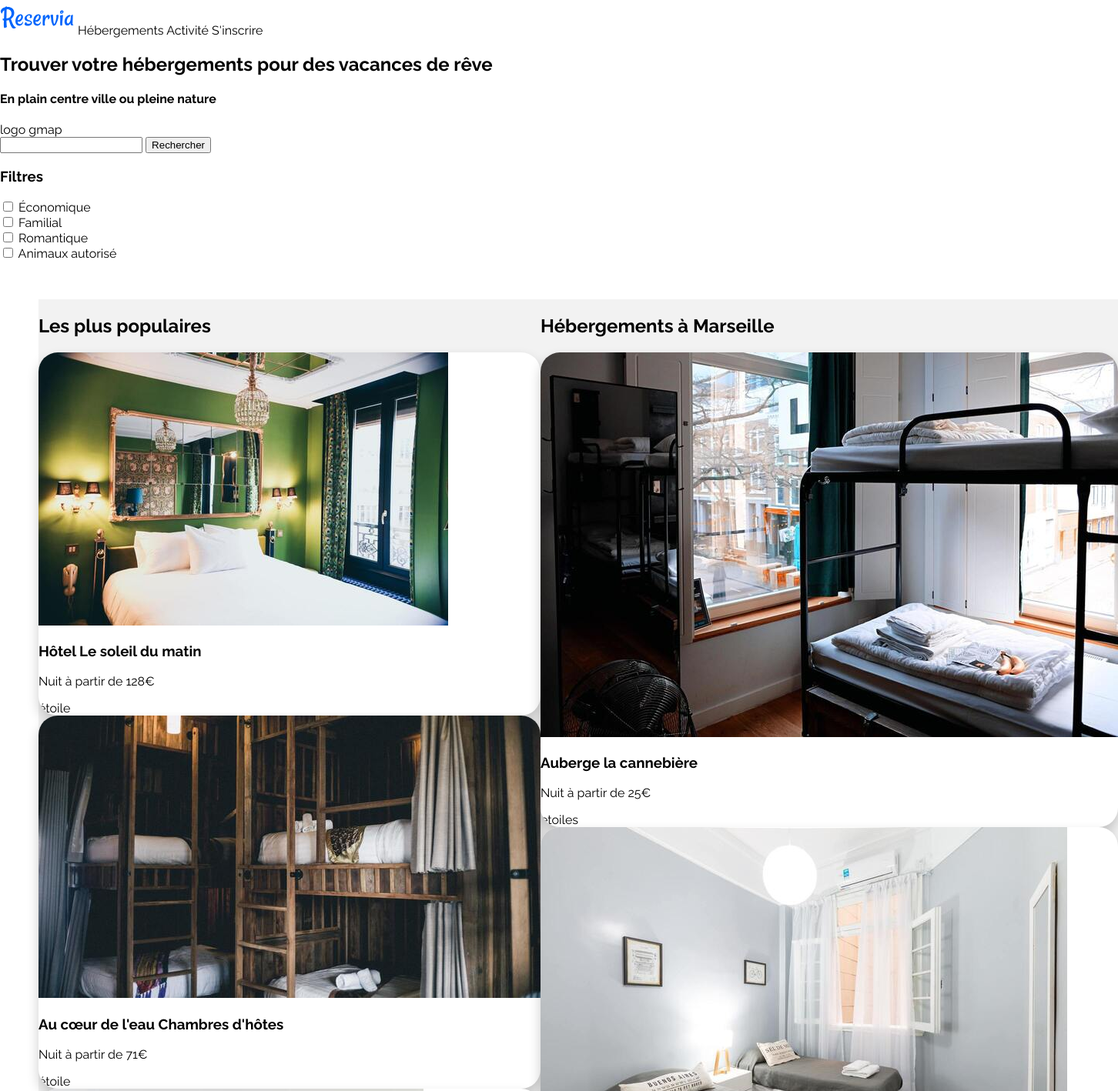
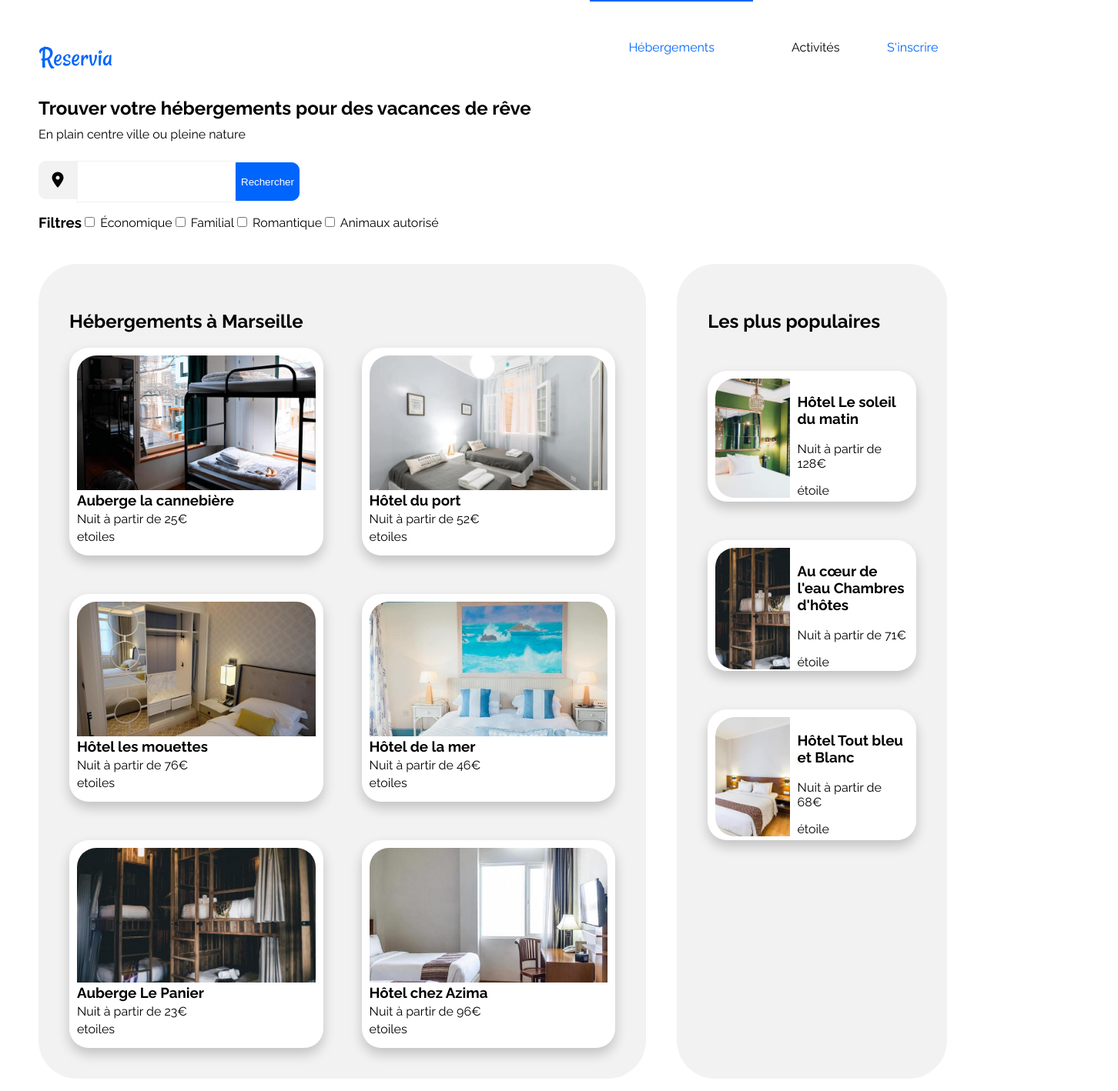
Before and after one commit to rlaunay/RemiLaunay_2_20102020, a plain HTML site: page index.html in a window 1280 px wide. Shown: the top 1418 px of the page at 77% size, 1452 px wide, since content can reach past the window. Drawn offline with Linux system fonts and the light colour scheme.

Commit message:
:construction: desktop mise en page

```diff
--- a/index.html
+++ b/index.html
@@ -6,37 +6,42 @@
     <title>Reservia</title>
     <link href="https://fonts.googleapis.com/css2?family=Raleway:wght@400;700&display=swap" rel="stylesheet">
     <link rel="stylesheet" href="./style/style.css">
+    <script src="https://kit.fontawesome.com/2c740296bb.js" crossorigin="anonymous"></script>
 </head>
 <body>
     <header>
         <nav>
-            <img src="./img/logo/Reservia.svg" alt="">
-            <a href="#">Hébergements</a>
-            <a href="#">Activité</a>
-            <a href="#">S'inscrire</a>
+            <img class="nav__items nav__logo" src="./img/logo/Reservia.svg" alt="">
+            <a class="nav__items nav__link active" href="#">Hébergements</a>
+            <a class="nav__items nav__link" href="#">Activités</a>
+            <a class="nav__items nav__register" href="#">S'inscrire</a>
         </nav>
+        <div class="search">
             <h2>Trouver votre hébergements pour des vacances de rêve</h2>
             <h4>En plain centre ville ou pleine nature</h4>
-        <div class="search">
-            <div>logo gmap</div>
-            <input type="text">
-            <button>Rechercher</button>
+            <div class="search__input input-group">
+                <div class="input-group-icon">
+                    <i class="fas fa-map-marker-alt"></i>
                 </div>
+                <input class="input-group-text" type="text">
+                <button class="input-group-btn">Rechercher</button>
+            </div>
+        </div>
+        <div class="filter">
             <h3>Filtres</h3>
-        <div class="filter">
-            <div>
+            <div class="filter__items">
                 <input type="checkbox" name="eco" id="eco">
                 <label for="eco">Économique</label>
             </div>
-            <div>
+            <div class="filter__items">
                 <input type="checkbox" name="family" id="family">
                 <label for="family">Familial</label>
             </div>
-            <div>
+            <div class="filter__items">
                 <input type="checkbox" name="romantic" id="romantic">
                 <label for="romantic">Romantique</label>
             </div>
-            <div>
+            <div class="filter__items">
                 <input type="checkbox" name="animals" id="animals">
                 <label for="animals">Animaux autorisé</label>
             </div>
@@ -48,112 +53,103 @@
         <div class="lodging__popular">
             <h2>Les plus populaires</h2>
 
-            <div class="lodging__popular-grid">
-                <a href="#">
-                    <div class="card">
-                        <img src="./img/hebergements/4_small/hotel-soleil-matin_small.jpg" alt="">
+            <div class="lodging__popular-list">
+                <div class="card card__lodging-pop">
+                    <a class="card__link" href=""></a>
+                    <div class="image hotel-soleil-matin"></div>
                     <div>
                         <h3>Hôtel Le soleil du matin</h3>
                         <p>Nuit à partir de 128€</p>
                         <div>étoile</div>
                     </div>
                 </div>
-                </a>
 
-                <a href="#">
-                    <div class="card">
-                        <img src="./img/hebergements/4_small/aubiere-le-panier_small.jpg" alt="">
+                <div class="card card__lodging-pop">
+                    <a class="card__link" href=""></a>
+                    <div class="image aubiere-le-panier"></div>
                     <div>
                         <h3>Au cœur de l'eau Chambres d'hôtes</h3>
                         <p>Nuit à partir de 71€</p>
                         <div>étoile</div>
                     </div>
                 </div>
-                </a>
 
-                <a href="#">
-                    <div class="card">
-                        <img src="./img/hebergements/4_small/hotel-tout-bleu-blanc_small.jpg" alt="">
+                <div class="card card__lodging-pop">
+                    <a class="card__link" href=""></a>
+                    <div class="image hotel-tout-bleu-blanc"></div>
                     <div>
                         <h3>Hôtel Tout bleu et Blanc</h3>
                         <p>Nuit à partir de 68€</p>
                         <div>étoile</div>
                     </div>
                 </div>
-                </a>
             </div>
 
         </div>
 
-        <div class="lodging__list">
+        <div class="lodging__all">
             <h2>Hébergements à Marseille</h2>
 
-            <div class="lodging__list-grid">
-                <a href="#">
-                    <div class="card">
-                        <img src="./img/hebergements/4_small/auberge-la-cannebiere_small.jpg" alt="">
-                        <div>
+            <div class="lodging__all-list">
+                <div class="card card__lodging-all">
+                    <a class="card__link" href=""></a>
+                    <div class="image auberge-la-cannebiere"></div>
+                    <div class="card-desc__lodging-all">
                         <h3>Auberge la cannebière</h3>
                         <p>Nuit à partir de 25€</p>
                         <div>etoiles</div>
                     </div>
                 </div>
-                </a>
 
-                <a href="#">
-                    <div class="card">
-                        <img src="./img/hebergements/4_small/hotel-du-port_small.jpg" alt="">
-                        <div>
+                <div class="card card__lodging-all">
+                    <a class="card__link" href=""></a>
+                    <div class="image hotel-du-port"></div>
+                    <div class="card-desc__lodging-all">
                         <h3>Hôtel du port</h3>
                         <p>Nuit à partir de 52€</p>
                         <div>etoiles</div>
                     </div>
                 </div>
-                </a>
 
-                <a href="#">
-                    <div class="card">
-                        <img src="./img/hebergements/4_small/hotel-les-mouettes_small.jpg" alt="">
-                        <div>
+                <div class="card card__lodging-all">
+                    <a class="card__link" href=""></a>
+                    <div class="image hotel-les-mouettes"></div>
+                    <div class="card-desc__lodging-all">
                         <h3>Hôtel les mouettes</h3>
                         <p>Nuit à partir de 76€</p>
                         <div>etoiles</div>
                     </div>
                 </div>
-                </a>
 
-                <a href="#">
-                    <div class="card">
-                        <img src="./img/hebergements/4_small/hotel-de-la-mer_small.jpg" alt="">
-                        <div>
+                <div class="card card__lodging-all">
+                    <a class="card__link" href=""></a>
+                    <div class="image hotel-de-la-mer"></div>
+                    <div class="card-desc__lodging-all">
                         <h3>Hôtel de la mer</h3>
                         <p>Nuit à partir de 46€</p>
                         <div>etoiles</div>
                     </div>
                 </div>
-                </a>
 
-                <a href="#">
-                    <div class="card">
-                        <img src="./img/hebergements/4_small/aubiere-le-panier_small.jpg" alt="">
-                        <div>
+                <div class="card card__lodging-all">
+                    <a class="card__link" href=""></a>
+                    <div class="image aubiere-le-panier"></div>
+                    <div class="card-desc__lodging-all">
                         <h3>Auberge Le Panier</h3>
                         <p>Nuit à partir de 23€</p>
                         <div>etoiles</div>
                     </div>
                 </div>
-                </a>
 
-                <a href="#">
-                    <div class="card">
-                        <img src="./img/hebergements/4_small/hotel-chez-azima_small.jpg" alt="">
-                        <div>
+                <div class="card card__lodging-all">
+                    <a class="card__link" href=""></a>
+                    <div class="image hotel-chez-azima"></div>
+                    <div class="card-desc__lodging-all">
                         <h3>Hôtel chez Azima</h3>
                         <p>Nuit à partir de 96€</p>
                         <div>etoiles</div>
                     </div>
                 </div>
-                </a>
             </div>
         </div>
     </section>
@@ -161,22 +157,19 @@
     <!-- Section 2 Activité -->
     <section class="activity">
         <h2>Activité à Marseille</h2>
-
-        <div class="activity-grid">
-
-            <div class="card card-activity activity-card-1">
+        <div class="activity-list">
+            <div class="card card-activity">
                 <a class="card__link" href=""></a>
-                <img src="./img/activites/4_small/vieux-port_small.jpg" alt="">
+                <div class="image vieux-port"></div>
                 <div class="card-activity__desc">
                     <h3>Vieux Port</h3>
                 </div>
             </div>
 
 
-
-            <div class="card card-activity activity-card-2">
+            <div class="card card-activity">
                 <a class="card__link" href=""></a>
-                <img src="./img/activites/4_small/fort-de-pomegue_small.jpg" alt="">
+                <div class="image fort-de-pomegue"></div>
                 <div class="card-activity__desc">
                     <h3>Fort Pomègues</h3>
                 </div>
@@ -184,9 +177,9 @@
 
 
 
-            <div class="card card-activity activity-card-3">
+            <div class="card card-activity">
                 <a class="card__link" href=""></a>
-                <img src="./img/activites/4_small/iles-du-frioul_small.jpg" alt="">
+                <div class="image iles-du-frioul"></div>
                 <div class="card-activity__desc">
                     <h3>îles du Frioul</h3>
                 </div>
@@ -194,9 +187,9 @@
 
 
 
-            <div class="card card-activity activity-card-4">
+            <div class="card card-activity">
                 <a class="card__link" href=""></a>
-                <img src="./img/activites/4_small/parc-national_small.jpg" alt="">
+                <div class="image parc-national"></div>
                 <div class="card-activity__desc">
                     <h3>Parc National des Calanques</h3>
                 </div>
@@ -204,9 +197,9 @@
 
 
 
-            <div class="card card-activity activity-card-5">
+            <div class="card card-activity">
                 <a class="card__link" href=""></a>
-                <img src="./img/activites/4_small/notre-dame-de-la-garde_small.jpg" alt="">
+                <div class="image notre-dame-de-la-garde"></div>
                 <div class="card-activity__desc">
                     <h3>Notre-Dame-de-la-Garde</h3>
                 </div>
@@ -214,9 +207,9 @@
 
 
 
-            <div class="card card-activity activity-card-6">
+            <div class="card card-activity">
                 <a class="card__link" href=""></a>
-                <img src="./img/activites/4_small/parc-longchamp_small.jpg" alt="">
+                <div class="image parc-longchamp"></div>
                 <div class="card-activity__desc">
                     <h3>Parc Longchamp</h3>
                 </div>
@@ -227,21 +220,21 @@
     </section>
 
     <footer>
-        <div class="about">
-            <h3>A props</h3>
-            <a href="#">Fonctionnement du site</a>
-            <a href="#">Conditions générales de vente</a>
-            <a href="#">Données et confidentialité</a>
+        <div class="footer__block">
+            <h3 class="footer__title">A props</h3>
+            <a class="footer__link" href="#">Fonctionnement du site</a>
+            <a class="footer__link" href="#">Conditions générales de vente</a>
+            <a class="footer__link" href="#">Données et confidentialité</a>
         </div>
-        <div class="our-lodging">
-            <h3>Nos hébergements</h3>
-            <a href="#">Charte qualité</a>
-            <a href="#">Soumettre votre hôtel</a>
+        <div class="footer__block">
+            <h3 class="footer__title">Nos hébergements</h3>
+            <a class="footer__link" href="#">Charte qualité</a>
+            <a class="footer__link" href="#">Soumettre votre hôtel</a>
         </div>
-        <div class="assistance">
-            <h3>Assistance</h3>
-            <a href="#">Centre d'aide</a>
-            <a href="#">Nous contacter</a>
+        <div class="footer__block">
+            <h3 class="footer__title">Assistance</h3>
+            <a class="footer__link" href="#">Centre d'aide</a>
+            <a class="footer__link" href="#">Nous contacter</a>
         </div>
     </footer>
 </body>
--- a/style/style.css
+++ b/style/style.css
@@ -9,11 +9,17 @@
 
     --color-white: #fff;
     --color-black: #000;
+
+    --boder-radius: 25px;
 }
 
 /**
 * Base
 */
+
+html {
+    font-size: 62.5%; /* 1 rem = 10px */
+}
 
 html, body {
     font-family: 'Raleway', sans-serif;
@@ -23,6 +29,7 @@ html, body {
 }
 
 body {
+    font-size: 1.6rem;
     display: flex;
     flex-direction: column;
 }
@@ -32,8 +39,132 @@ a {
     color: var(--color-black);
 }
 
-section {
-    margin: 50px;
+/**
+* Header
+*/
+header {
+    display: flex;
+    flex-direction: column;
+    margin: 0 5rem;
+}
+
+/* nav */
+nav {
+    display: grid;
+    grid-template-columns: 8fr 1fr 1fr 1fr;
+}
+
+.nav__items {
+    text-align: center;
+    padding-top: 5rem;
+    border-top: 2px solid transparent;
+    color: var(--color-black);
+}
+
+.nav__link {
+    padding: 5rem;
+}
+
+.nav__register {
+    color: var(--color-primary);
+}
+
+.nav__link:hover {
+    color: var(--color-primary);
+    background-color: var(--color-grey);
+}
+
+.active {
+    color: var(--color-primary);
+    border-top: 2px solid var(--color-primary);
+}
+
+/* recherche */
+
+.search {
+    display: flex;
+    flex-direction: column;
+}
+
+.search > h2, h4 {
+    margin: .5rem 0;
+}
+
+h4 {
+    font-weight: normal;
+    margin-bottom: 2.5rem;
+}
+
+.input-group {
+    display: table;
+    height: 5rem;
+}
+.input-group > * {
+    display: table-cell;
+    vertical-align: middle;
+    height: 100%;
+}
+
+.input-group-btn {
+    height: 100%;
+    border: 1px solid var(--color-primary);
+    border-top-right-radius: 10px;
+    border-bottom-right-radius: 10px;
+    background-color: var(--color-primary);
+    color: var(--color-white);
+}
+
+.input-group-text {
+    height: 100%;
+    width: 20rem;
+    border: 1px solid var(--color-grey);
+}
+
+.input-group-text:focus {
+    border: 1px solid var(--color-primary);
+    outline: none;
+}
+
+.input-group-icon {
+    height: 100%;
+    width: 5rem;
+    text-align: center;
+    font-size: 2rem;
+    background-color: var(--color-grey);
+    border-top-left-radius: 10px;
+    border-bottom-left-radius: 10px;
+}
+
+/* filtre */
+
+.filter {
+    display: flex;
+    align-items: center;
+}
+
+
+/**
+* IMAGES
+*/
+.hotel-soleil-matin{ background: url('./../img/hebergements/4_small/hotel-soleil-matin_small.jpg') no-repeat center; }
+.aubiere-le-panier{ background: url('./../img/hebergements/4_small/aubiere-le-panier_small.jpg') no-repeat center; }
+.hotel-tout-bleu-blanc{ background: url('./../img/hebergements/4_small/hotel-tout-bleu-blanc_small.jpg') no-repeat center; }
+.auberge-la-cannebiere{ background: url('./../img/hebergements/4_small/auberge-la-cannebiere_small.jpg') no-repeat center; }
+.hotel-du-port{ background: url('./../img/hebergements/4_small/hotel-du-port_small.jpg') no-repeat center; }
+.hotel-les-mouettes{ background: url('./../img/hebergements/4_small/hotel-les-mouettes_small.jpg') no-repeat center; }
+.hotel-de-la-mer{ background: url('./../img/hebergements/4_small/hotel-de-la-mer_small.jpg') no-repeat center; }
+.aubiere-le-panier{ background: url('./../img/hebergements/4_small/aubiere-le-panier_small.jpg') no-repeat center; }
+.hotel-chez-azima{ background: url('./../img/hebergements/4_small/hotel-chez-azima_small.jpg') no-repeat center; }
+
+.vieux-port{ background: url('./../img/activites/4_small/vieux-port_small.jpg') no-repeat center; }
+.fort-de-pomegue{ background: url('./../img/activites/4_small/fort-de-pomegue_small.jpg') no-repeat center; }
+.iles-du-frioul{ background: url('./../img/activites/4_small/iles-du-frioul_small.jpg') no-repeat center; }
+.parc-national{ background: url('./../img/activites/4_small/parc-national_small.jpg') no-repeat center; }
+.notre-dame-de-la-garde{ background: url('./../img/activites/4_small/notre-dame-de-la-garde_small.jpg') no-repeat center; }
+.parc-longchamp{ background: url('./../img/activites/4_small/parc-longchamp_small.jpg') no-repeat center; }
+
+.image {
+    background-size: cover;
 }
 
 /**
@@ -42,7 +173,7 @@ section {
 
 .card {
     position: relative;
-    border-radius: 25px;
+    border-radius: var(--boder-radius);
     box-shadow: 0 8px 16px 0 rgba(0,0,0,0.2);
     background-color: var(--color-white);
     overflow: hidden;
@@ -56,51 +187,116 @@ section {
     width: 100%;
 }
 
-.card > img {
-    height: auto;
-    overflow: auto;
-}
-
 /**
 * Lodging
 */
 
+/**
+* Lodging all
+*/
+
+section {
+    margin: 2.5rem 5rem;
+}
+
 .lodging {
     display: grid;
-    grid-template-columns: 3fr 1fr;
+    grid-template-columns: 9fr 4fr;
+    grid-template-areas: "all pop";
+    grid-gap: 4rem;
 }
 
 .lodging > div {
     background-color: var(--color-grey);
+    border-radius: 50px;
+    padding: 4rem;
 }
 
+.lodging__all { grid-area: all; }
+.lodging__popular { grid-area: pop; }
+
+.lodging__all-list {
+    display: grid;
+    grid-template-columns: repeat(auto-fit, minmax(300px, 1fr));
+    grid-gap: 5rem;
+}
+
+.card__lodging-all {
+    height: 25rem;
+    padding: 1rem;
+    display: grid;
+    grid-template-rows: 1fr 75px;
+}
+
+.card__lodging-all > .image {
+    border-top-left-radius: var(--boder-radius);
+    border-top-right-radius: var(--boder-radius);
+}
+
+.card-desc__lodging-all {
+    display: flex;
+    flex-direction: column;
+}
+
+.card-desc__lodging-all > * {
+    margin: .2rem 0;
+}
+
+
+
 /**
-* Lodging list
+* Lodging pop
 */
+
+
+
+.card__lodging-pop {
+    padding: 1rem;
+    height: 15rem;
+    margin: 5rem 0;
+    display: grid;
+    grid-template-columns: 2fr 3fr;
+    grid-gap: 1rem;
+}
+
+.card__lodging-pop > .image {
+    border-top-left-radius: var(--boder-radius);
+    border-bottom-left-radius: var(--boder-radius);
+}
 
 /**
 * Activity
 */
 
-.activity-grid {
+.activity-list {
     display: grid;
     grid-template-columns: 1fr 1fr 1fr 1fr;
-    grid-template-rows: 200px 20px 200px;
+    grid-template-rows: 1fr 10px 1fr;
+    height: 650px;
+
     grid-template-areas:
-        "card1 card2 card4 card5"
-        "card1 card2 card4 card6"
-        "card1 card3 card4 card6";
-    grid-gap: 50px;
+        "c1 c2 c4 c5"
+        "c1 c2 c4 c6"
+        "c1 c3 c4 c6";
+
+    grid-gap: 5rem;
 }
-.activity-card-1 {grid-area: card1;}
-.activity-card-2 {grid-area: card2;}
-.activity-card-3 {grid-area: card3;}
-.activity-card-4 {grid-area: card4;}
-.activity-card-5 {grid-area: card5;}
-.activity-card-6 {grid-area: card6;}
 
-.card-activity__desc {
-    height: 50px;
+.activity-list > div:first-child { grid-area: c1; }
+
+.activity-list > div:nth-of-type(2) { grid-area: c2; }
+
+.activity-list > div:nth-of-type(3) { grid-area: c3; }
+
+.activity-list > div:nth-of-type(4) { grid-area: c4; }
+
+.activity-list > div:nth-of-type(5) { grid-area: c5; }
+
+.activity-list > div:last-child { grid-area: c6; }
+
+.card-activity {
+    display: grid;
+    grid-template-rows: 1fr 75px;
 }
 
 /**
@@ -112,7 +308,13 @@ footer {
     background-color: var(--color-grey);
 }
 
-footer > div {
+.footer__block {
+    width: 33.3333%;
     display: flex;
     flex-direction: column;
+    padding: 4rem;
 }
+
+.footer__link {
+    margin: .5rem 0;
+}
```
Also changed, not shown: img/activites/3_medium/fort-de-pomegue_medium.jpg (renamed from img/activites/3_medium/paul-hermann-QFTrLdQIRhI-unsplash.jpg), img/activites/3_medium/iles-du-frioul_medium.jpg (renamed from img/activites/3_medium/kevin-hikari-rV_Qd1l-VXg-unsplash.jpg), img/activites/3_medium/notre-dame-de-la-garde_medium.jpg (renamed from img/activites/3_medium/florian-wehde-xW9e8gdotxI-unsplash.jpg), img/activites/3_medium/parc-longchamp_medium.jpg (renamed from img/activites/3_medium/lena-paulin-wH2-EJoDcV0-unsplash.jpg), img/activites/3_medium/parc-national_medium.jpg (renamed from img/activites/3_medium/kilyan-sockalingum-NR8-cBCN3aI-unsplash.jpg), img/activites/3_medium/vieux-port_medium.jpg (renamed from img/activites/3_medium/reno-laithienne-QUgJhdY5Fyk-unsplash.jpg). Lines whose indentation alone changed are shown as unchanged.
